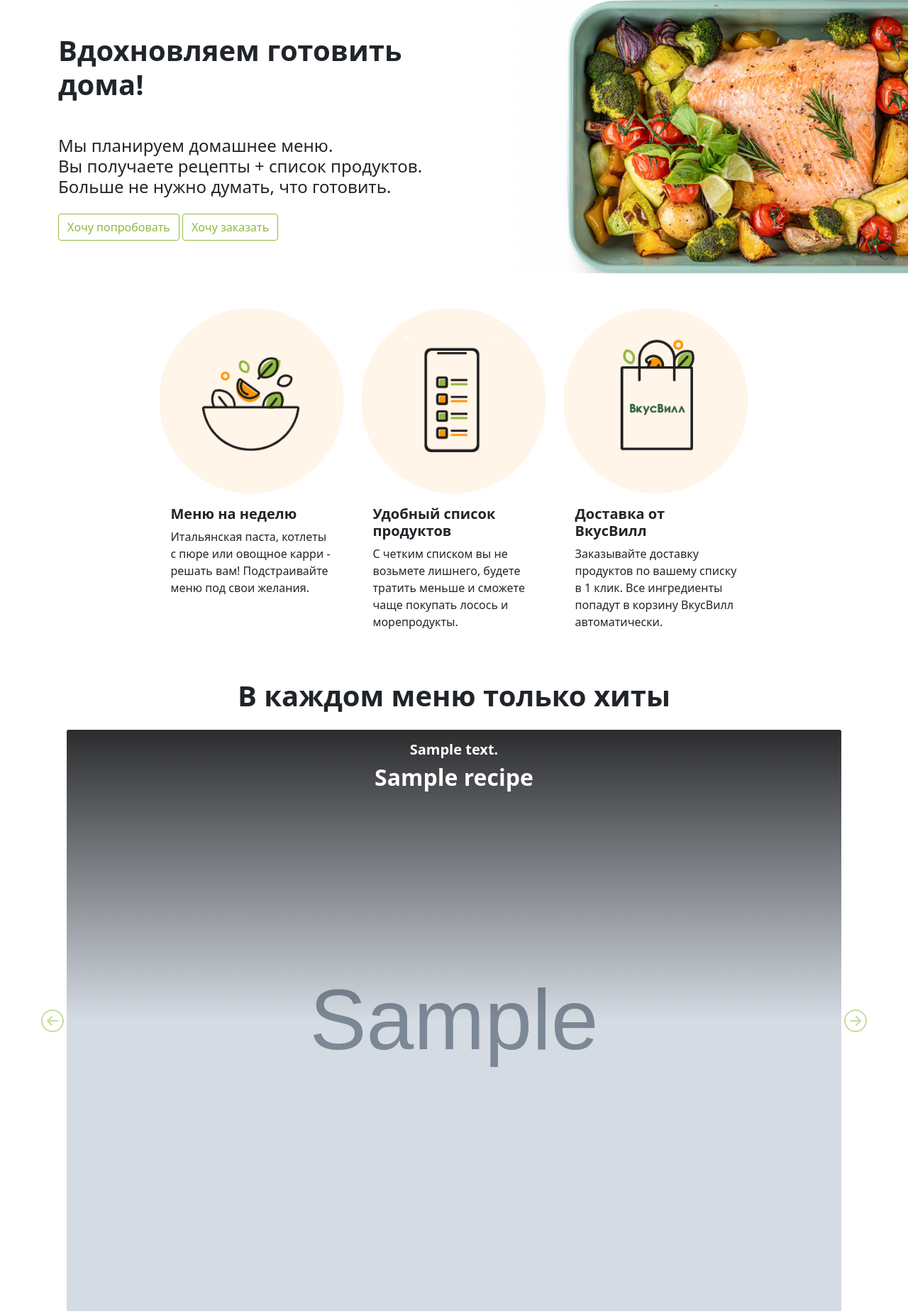
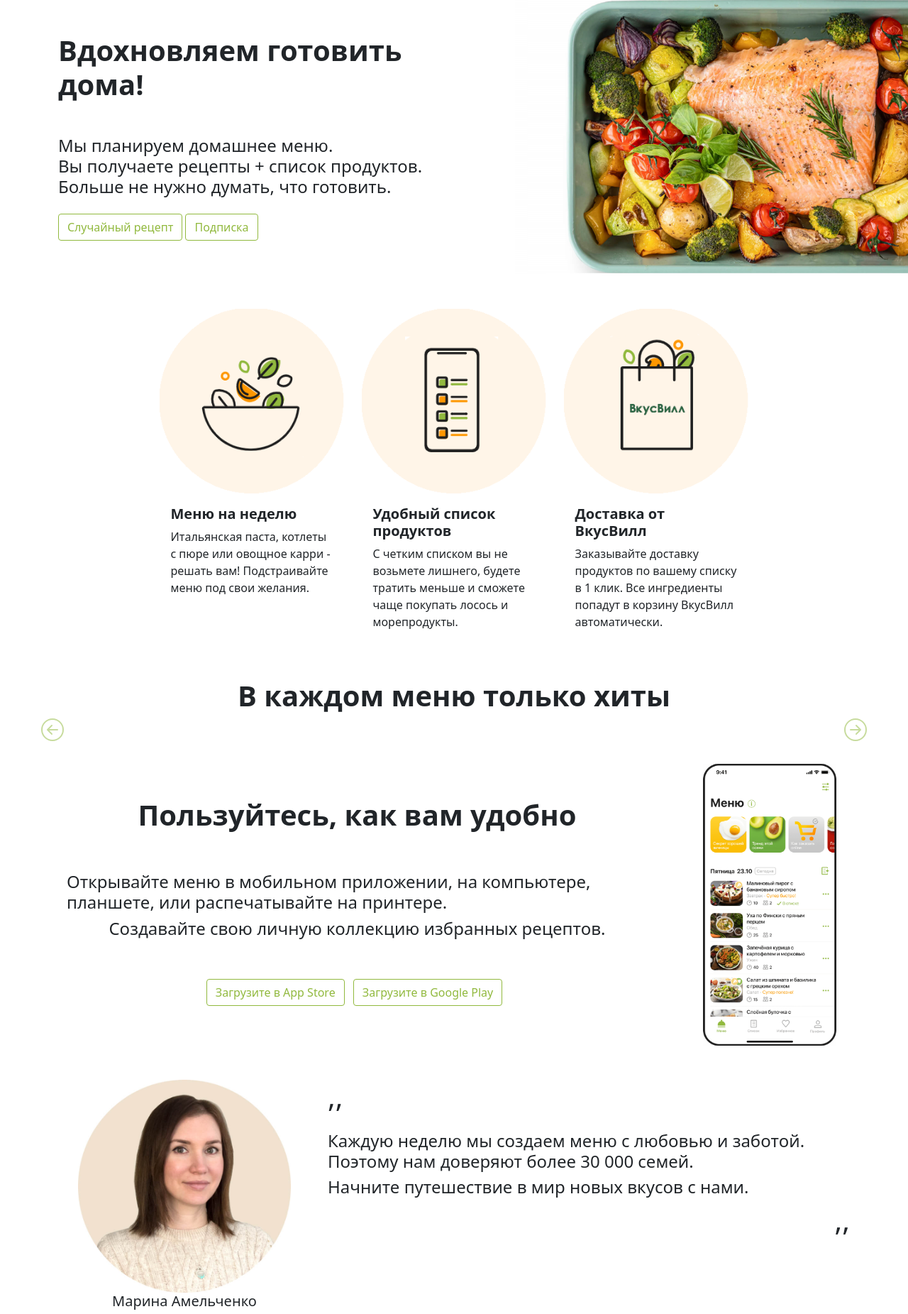
Before and after one commit to kashaeva-dev/foodplan, a Django app: page / in a window 1280 px wide. Shown: the part 118-1969 px from the top of the page at 71% size. Run offline with Django 4.2, Linux system fonts and the light colour scheme; a user stored in the database is signed in; tables that the repository leaves empty hold one stand-in row (values such as "Sample post"); grey boxes marked "Sample" are stand-in pictures; parts of the project's set-up code (start-up, migrations or seed data) failed here and were passed over; some libraries are stand-ins or nearby versions.

Commit message:
Minor changes

```diff
--- a/foodplan/models.py
+++ b/foodplan/models.py
@@ -115,8 +115,8 @@ class Recipe(models.Model):
                     for ingredient_item in self.recipe_ingredients.all()])
 
     def get_total_calories_per_100(self):
-        return self.get_total_calories() / sum([ingredient_item.quantity * ingredient_item.ingredient.mass
-                                                for ingredient_item in self.recipe_ingredients.all()])
+        return (self.get_total_calories() / (sum([ingredient_item.quantity * ingredient_item.ingredient.mass
+                                                for ingredient_item in self.recipe_ingredients.all()]))) * 100
 
     def get_total_calories_per_person(self):
         return int(self.get_total_calories() / self.people)
--- a/foodplan/static/css/style.css
+++ b/foodplan/static/css/style.css
@@ -291,3 +291,6 @@ body {
 .color-grey {
     color: #808080;
 }
+.max-w-75 {
+    max-width: 75px;
+}
--- a/foodplan/templates/foodplan/base.html
+++ b/foodplan/templates/foodplan/base.html
@@ -23,7 +23,7 @@ integrity="sha384-EVSTQN3/azprG1Anm3QDgpJLIm9Nao0Yz1ztcQTwFspd3yD65VohhpuuCOmLAS
         {% block nav_button %}
           {% if user.is_authenticated %}
             <li style="list-style-type: none">
-              <button onclick="window.location.href = 'lk_test'"
+              <button onclick="window.location.href = 'lk'"
                       class="btn shadow-none btn-outline-success foodplan_green foodplan__border_green">
                 {{ user.username }}</button>
               <button onclick="window.location.href = '{% url 'account:logout' %}'"
--- a/foodplan/templates/foodplan/index.html
+++ b/foodplan/templates/foodplan/index.html
@@ -14,9 +14,9 @@
                         Вы получаете рецепты + список продуктов.<br>
                         Больше не нужно думать, что готовить.</h4>
                     <div class="d-block mt-3">
-                        <a href="recipe/" class="btn shadow-none btn-outline-success foodplan_green foodplan__border_green">Хочу попробовать</a>
+                        <a href="recipe/" class="btn shadow-none btn-outline-success foodplan_green foodplan__border_green">Случайный рецепт</a>
                         {% if user.is_authenticated %}
-                        <a href="subscription/" class="btn shadow-none btn-outline-success foodplan_green foodplan__border_green">Хочу заказать</a>
+                        <a href="subscription/" class="btn shadow-none btn-outline-success foodplan_green foodplan__border_green">Подписка</a>
                         {% else %}
                         <a href="{% url 'account:auth' %}" class="btn shadow-none btn-outline-success foodplan_green foodplan__border_green">Войти</a>
                         {% endif %}
--- a/foodplan/urls.py
+++ b/foodplan/urls.py
@@ -4,7 +4,7 @@ from . import views
 
 urlpatterns = [
     path('', views.index, name='start_page'),
-    path('lk_test/', views.lk, name='lk_test'),
+    path('lk/', views.lk, name='lk'),
     path('recipe/', views.recipe, name='recipe'),
     path('reaction_recipe/', views.reaction_recipe, name='reaction_recipe'),
     path('change_recipe/', views.change_recipe, name='change_recipe'),
--- a/foodplan/views.py
+++ b/foodplan/views.py
@@ -47,7 +47,7 @@ def answer_yookassa(request):
 
 def index(request):
     recipes = []
-    all_pk = list(Recipe.objects.all().values_list('pk', flat=True))
+    all_pk = list(Recipe.objects.filter(is_default=False).values_list('pk', flat=True))
     random.shuffle(all_pk)
     for i, pk in enumerate(all_pk[:5]):
         recipe = Recipe.objects.get(pk=pk)
@@ -63,7 +63,8 @@ def index(request):
 @login_required
 def lk(request):
     active_subscriptions = request.user.subscriptions.filter(
-        end_date__gte=datetime.date.today()
+        end_date__gte=datetime.date.today(),
+        payment_status='paid',
     )
 
     total_user_recipes = []
@@ -130,22 +131,21 @@ def lk(request):
 
 
 def recipe(request):
-    all_pk = list(Recipe.objects.all().values_list('pk', flat=True))
+    all_pk = list(Recipe.objects.filter(is_default=False).values_list('pk', flat=True))
     random.shuffle(all_pk)
     recipe_id = int(request.GET.get('recipe', all_pk[0]))
     recipe = Recipe.objects.get(pk=recipe_id)
     ingredients = recipe.recipe_ingredients.values_list(
-        'quantity', 'ingredient__name', 'ingredient__energy'
+        'quantity', 'ingredient__name', 'ingredient__unit__name'
     )
-    total_energy = 0
-    for  _, _, energy in ingredients:
-        total_energy += energy
+    total_energy_per_100g = int(recipe.get_total_calories_per_100())
+
     context = {
         'name': recipe.name,
         'description': recipe.description,
         'image': recipe.image.url,
         'ingredients': ingredients,
-        'total_energy': total_energy,
+        'total_energy': total_energy_per_100g,
     }
     return render(request, 'foodplan/card3.html', context = context)
 
```
Also changed, not shown: foodplan/templates/foodplan/card3.html (+11 -5 lines).
